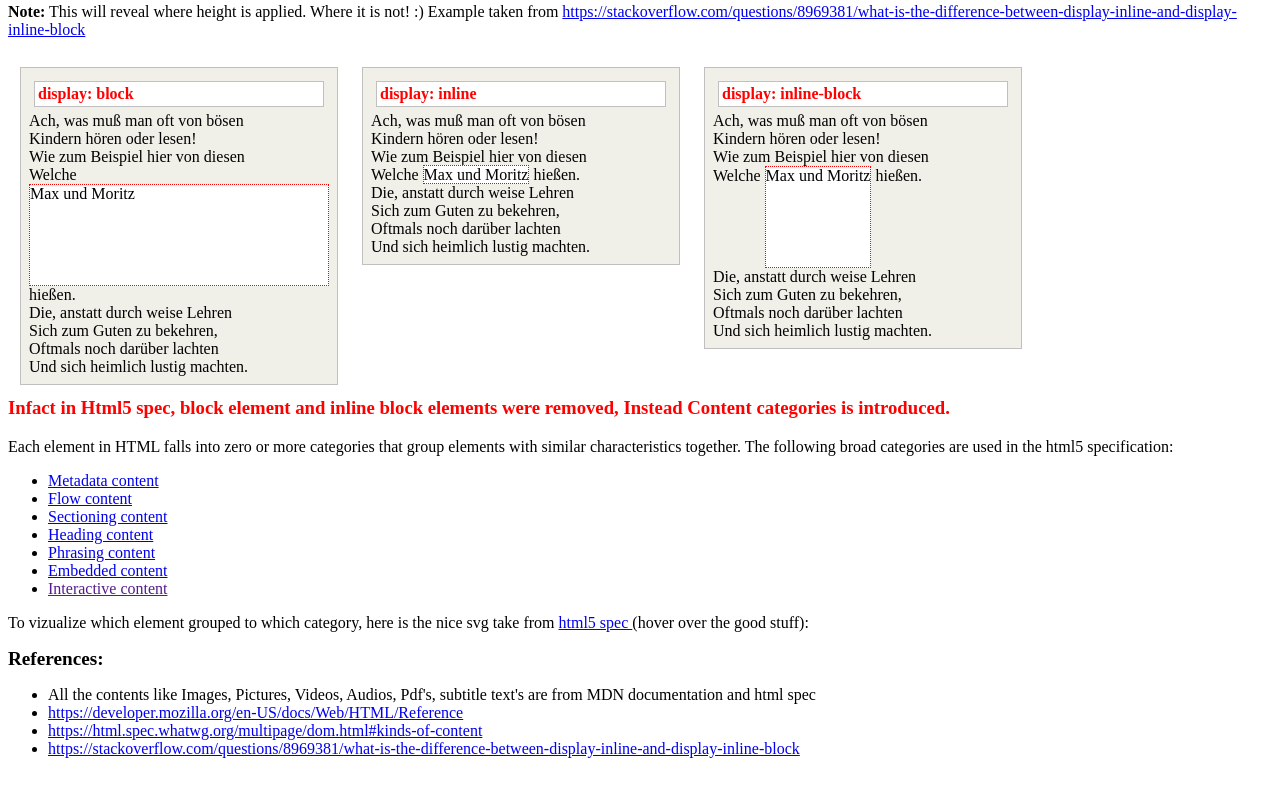
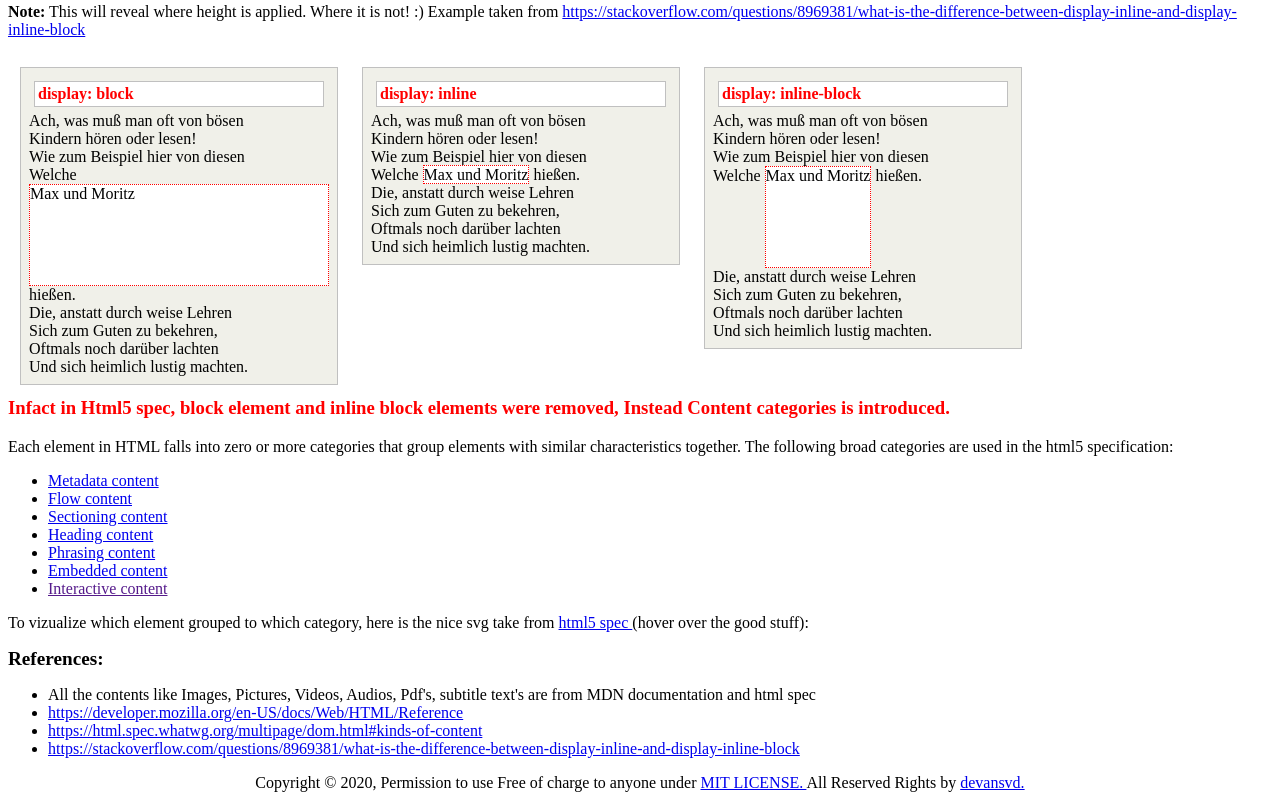
Before and after one commit to devansvd/html-elements, a plain HTML site: page index.html in a window 1280 px wide. Shown: the part 5061-5861 px from the top of the page. Before the commit the page ends 5835 px from the top, so only its background shows below. Drawn offline with Linux system fonts and the light colour scheme.

Commit message:
more updates

```diff
--- a/index.html
+++ b/index.html
@@ -1597,6 +1597,20 @@
       </li>
     </ul>
 
+    <footer style="text-align: center;">
+      Copyright &copy; 2020, Permission to use Free of charge to anyone under
+      <a
+        href="https://github.com/devansvd/html-elements/blob/master/LICENSE"
+        target="_blank"
+        rel="noopener noreferrer"
+      >
+        MIT LICENSE.
+      </a>
+      All Reserved Rights by
+      <a href="https://github.com/devansvd" target="_blank" rel="noopener noreferrer">
+        devansvd.
+      </a>
+    </footer>
     <script src="./js/style.js"></script>
   </body>
 </html>
```
Also changed, not shown: 1 other file.
